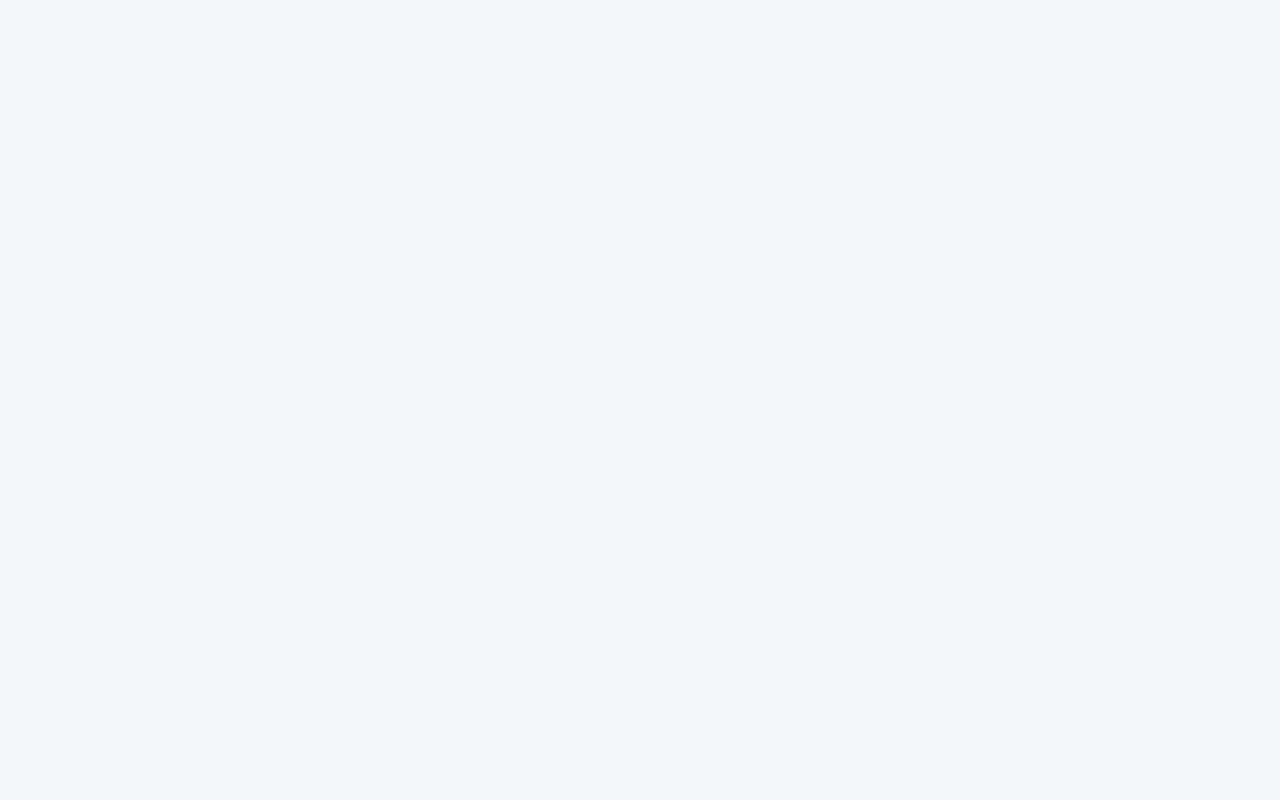
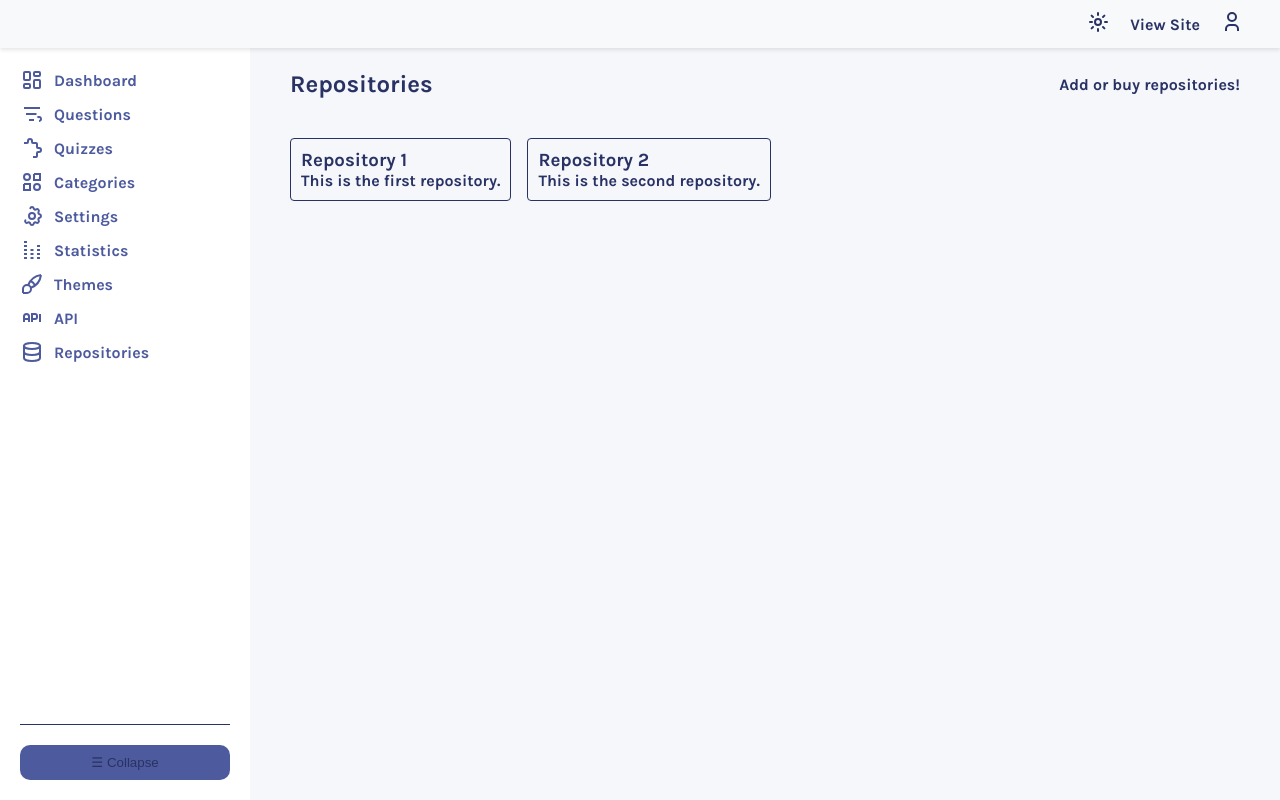
Before and after one commit to habibma/quizzical, a React (Vite) app: page /admin/repository in a window 1280 px wide. Before the commit this address had no page. Built offline with nearby package versions, Linux system fonts and the light colour scheme.

Commit message:
trying to add repositories page

```diff
--- /dev/null
+++ b/src/assets/icons/RepoIcon.jsx
@@ -0,0 +1,13 @@
+
+const RepoIcon = ( {className = ""} ) => {
+    return (
+        <svg xmlns="http://www.w3.org/2000/svg" width={24} height={24} viewBox="0 0 24 24" fill="none" stroke="currentColor" strokeWidth={2} strokeLinecap="round" strokeLinejoin="round" className={`icon icon-tabler icons-tabler-outline icon-tabler-database ${className}`}>
+            <path stroke="none" d="M0 0h24v24H0z" fill="none" />
+            <path d="M4 6a8 3 0 1 0 16 0a8 3 0 1 0 -16 0" />
+            <path d="M4 6v6a8 3 0 0 0 16 0v-6" />
+            <path d="M4 12v6a8 3 0 0 0 16 0v-6" />
+        </svg>
+    )
+}
+
+export default RepoIcon
--- /dev/null
+++ b/src/pages/Admin/Repositories/Repos.css
@@ -0,0 +1,52 @@
+
+.repositories {
+    display: flex;
+    flex-direction: column;
+    align-items: center;
+    justify-content: center;
+    padding: 20px;
+    gap: 20px;
+}
+
+.repositories-header {
+    display: flex;
+    justify-content: space-between;
+    align-items: center;
+    margin-bottom: 20px;
+    gap: 20px;
+    width: 100%;
+    .lead {
+        font-size: 1rem;
+    }
+}
+
+.repositories-content {
+    display: flex;
+    flex-direction: column;
+    gap: 1rem;
+    width: 100%;
+
+    .repositories-list {
+        display: flex;
+        flex-wrap: wrap;
+        gap: 1rem;
+    }
+}
+
+.card {
+    border: 1px solid var(--border-color);
+    border-radius: 4px;
+    overflow: hidden;
+    padding: 10px;
+
+    .card-header {
+        background-color: var(--primary-color);
+        color: var(--text-color);
+        padding: 10px;
+        font-weight: bold;
+    }
+
+    .card-body {
+        padding: 10px;
+    }
+}
--- /dev/null
+++ b/src/pages/Admin/Repositories/Repos.jsx
@@ -0,0 +1,20 @@
+import RepositoriesList from "./RepositoriesList";
+import './Repos.css';
+
+//const RepositoriesList = lazy(() => import("./RepositoriesList"));
+
+const Repositories = () => {
+  return (
+    <div className="repositories">
+        <section className="repositories-header">
+            <h1>Repositories</h1>
+            <p className="lead">Add or buy repositories!</p>
+        </section>
+        <section className="repositories-content">
+            <RepositoriesList />
+        </section>
+    </div>
+  )
+}
+
+export default Repositories
--- /dev/null
+++ b/src/pages/Admin/Repositories/RepositoriesList.jsx
@@ -0,0 +1,32 @@
+
+const listOfRepositories = [
+  {
+    title: "Repository 1",
+    description: "This is the first repository.",
+  },
+  {
+    title: "Repository 2",
+    description: "This is the second repository.",
+  }
+];
+
+const Card = ({ title, description }) => {
+  return (
+    <div className="card">
+      <h3>{title}</h3>
+      <p>{description}</p>
+    </div>
+  )
+}
+
+const RepositoriesList = () => {
+  return (
+    <div className="repositories-list">
+        {listOfRepositories.map((repo, index) => (
+          <Card key={index} title={repo.title} description={repo.description} />
+        ))}
+    </div>
+  )
+}
+
+export default RepositoriesList
--- a/src/pages/Admin/components/Sidebar/sidebarItems.js
+++ b/src/pages/Admin/components/Sidebar/sidebarItems.js
@@ -6,6 +6,7 @@ import SettingsIcon from "../../../../assets/icons/SettingsIcon"
 import StatisticsIcon from "../../../../assets/icons/StatisticsIcon"
 import ThemesIcon from "../../../../assets/icons/ThemesIcon"
 import ApiIcon from "../../../../assets/icons/ApiIcon"
+import RepoIcon from "../../../../assets/icons/RepoIcon"
 
 export const sidebarItems = [
   {
@@ -47,5 +48,10 @@ export const sidebarItems = [
     title: 'API',
     path: '/admin/api',
     icon: ApiIcon,
-  }
+  },
+  {
+    title: 'Repositories',
+    path: '/admin/repository',
+    icon: RepoIcon,
+  },
 ]
--- a/src/routes/AppRoutes.jsx
+++ b/src/routes/AppRoutes.jsx
@@ -15,6 +15,7 @@ import Settings from '../pages/Admin/Settings'
 import Statistics from '../pages/Admin/Statistics'
 import Themes from '../pages/Admin/Themes'
 import Api from '../pages/Admin/Api/Api'
+import Repositories from '../pages/Admin/Repositories/Repos'
 
 import { QuestionsProvider } from '../context/Admin/QuestionsContext.jsx'
 import { QuizProvider } from '../context/Public/QuizContext.jsx'
@@ -51,6 +52,7 @@ function AppRoutes({ theme, toggleTheme }) {
                 <Route path="themes" element={<Themes />} />
                 <Route path="api" element={<Api />} />
                 <Route path="statistics" element={<Statistics />} />
+                <Route path="repository" element={<Repositories />} />
             </Route>
         </Routes>
     )
```
